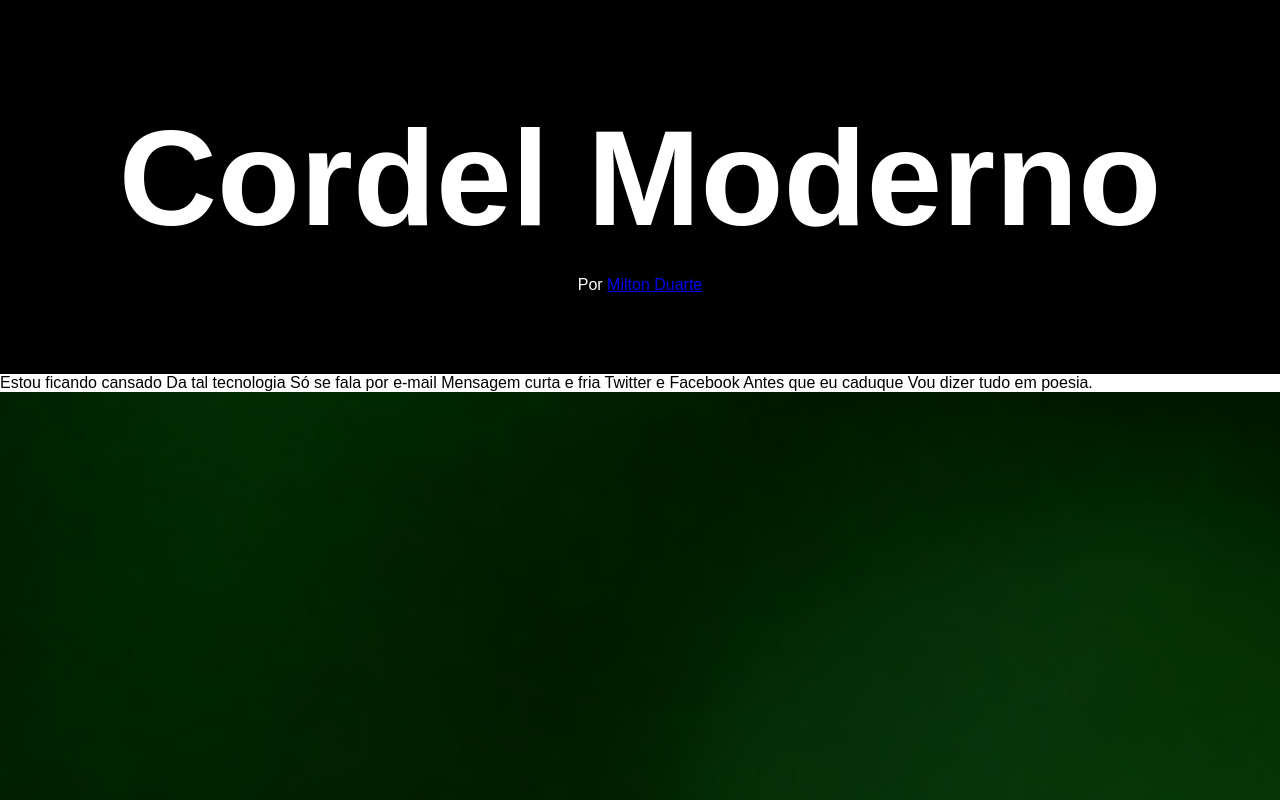
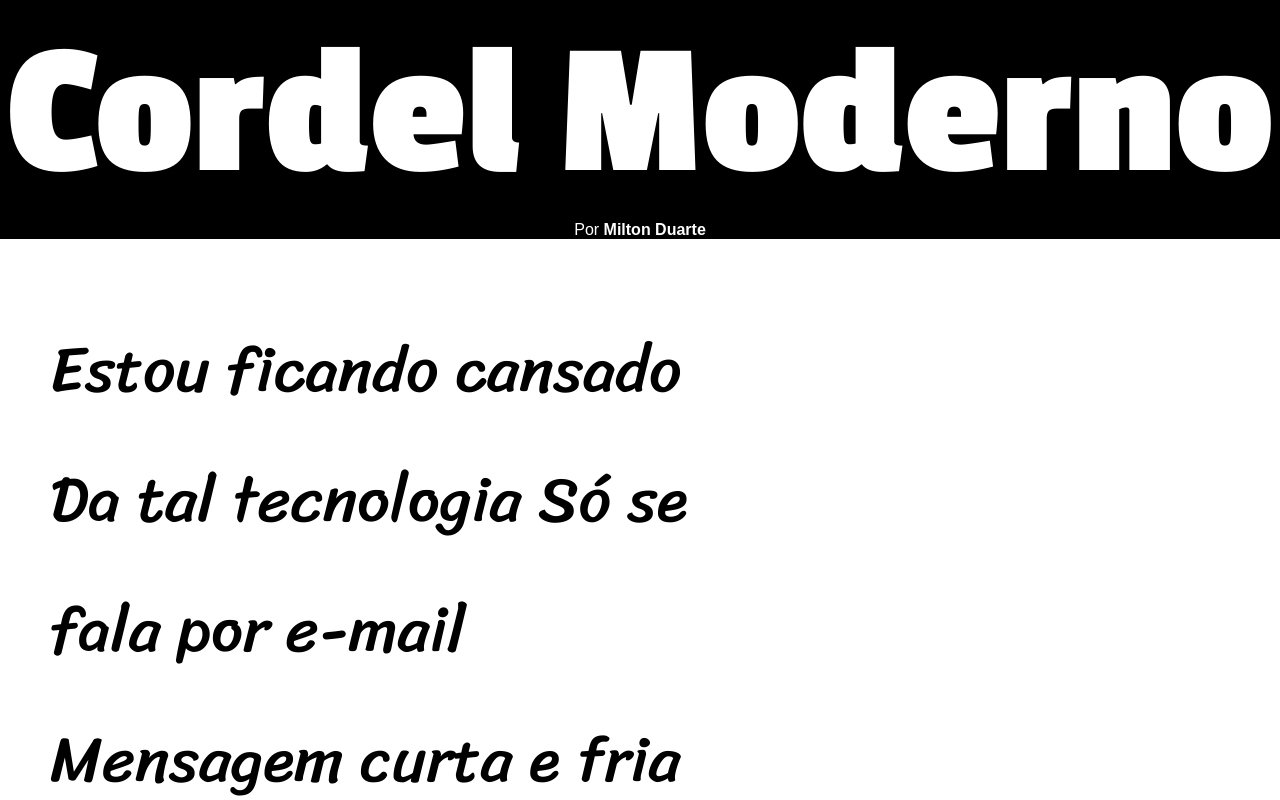
Before and after one commit to alexandreprime/Curso-HTML-5-CSS-3, a plain HTML site: page Desafios das aulas do Curso/Desafio Cordel/index.html in a window 1280 px wide. Shown: the top 800 px of the page. Drawn offline with Linux system fonts and the light colour scheme.

Commit message:
atualizado

```diff
--- a/Desafios das aulas do Curso/Desafio Cordel/estilos-cordel.css
+++ b/Desafios das aulas do Curso/Desafio Cordel/estilos-cordel.css
@@ -1,33 +1,84 @@
 @charset "UTF-8";
+
+@font-face {
+    font-family: 'Passion-one';
+    src: url('fontes/Passion_One/PassionOne-Bold.ttf');
+}
+
+@font-face {
+    font-family: 'Sriracha';
+    src: url('fontes/Sriracha/Sriracha-Regular.ttf');
+}
 
 :root {
     --cor-clara: white;
     --cor-escura: black;
 
-    --fonte-padrao: Arial, Helvetica, Verdana, sans-serif;
+    --fonte-1: Arial, Helvetica, Verdana, sans-serif;
+    --fonte-2: 'Passion-one', cursive;
+    --fonte-3: 'Sriracha', cursive;
 }
 
 * {
     margin: 0px;
     padding: 0px;
+    font-size: 1em;
 }
-body {
-    font-family: var(--fonte-padrao);
+html, body {
+    font-family: var(--fonte-1);
 }
 
 header {
-    font-family: var(--fonte-padrao);
     background-color: var(--cor-escura);
     color: var(--cor-clara);
-    padding: 10vh;
     text-align: center;
 }
 
 header > h1 {
-    font: normal 900 8.5em var(--fonte-padrao), sans-serif;
-    padding: 20px;
+    font: normal normal 12em var(--fonte-2), sans-serif;
+    padding: 10px 0px 0px 0px;
 }
 
 header > p {
+    font-size: 1em;
+}
+
+a#link-milton {
+    text-decoration: none;
+    font-weight: bolder;
+    color: var(--cor-clara);
+}
+
+a#link-milton:hover {
+    text-decoration: underline;
+}
+
+main {
+    background-color: var(--cor-clara);
+    padding: 1em 0em 1em 0em;
+}
+
+.paragrafo-padrao {
+    max-width: 700px;
+    max-height: 850px;
+    padding: 50px;
+    font: normal normal 4em var(--fonte-3);
+    line-height: 130px;
+}
+
+section {
+    width: 100%;
+    height: 300px;
+    background-position: center;
+    background-repeat: no-repeat;
 
 }
+
+section > p {
+    color: var(--cor-clara);
+}
+
+section:nth-of-type(1) {
+    background-image: url('imagens/background001.jpg');
+    height: 1280px;
+}
--- a/Desafios das aulas do Curso/Desafio Cordel/index.html
+++ b/Desafios das aulas do Curso/Desafio Cordel/index.html
@@ -9,14 +9,14 @@
 <body>
     <header>
         <h1>Cordel Moderno</h1>
-        <p>Por <a href="https://www.recantodasletras.com.br/poesias/3186743" target="_blank">
-            Milton Duarte</a>
+        <p>Por <a href="https://www.recantodasletras.com.br/poesias/3186743" target="_blank" id="link-milton">
+            <strong>Milton Duarte</strong></a>
         </p>
     </header>
 
     <main>
         <article>
-            <p>
+            <p class="paragrafo-padrao">
                 Estou ficando cansado
                 Da tal tecnologia
                 Só se fala por e-mail
@@ -27,8 +27,7 @@
             </p>
 
             <section id="secao-1">
-                <p>
-                    <img src="imagens/background001.jpg" alt="Imagem de Fundo da Seçao 1">
+                <p class="paragrafo-padrao">
                     Não é mais como era antes
                     É tudo abreviado
                     "Você" só tem duas letras
@@ -39,7 +38,7 @@
                 </p>
             </section>
 
-            <p>
+            <p class="paragrafo-padrao">
                 Arroba agora não pesa
                 É parte de um endereço
                 Ponto final nem se usa
@@ -57,8 +56,8 @@
             </p>
 
             <section id="secao-2">
-                <p>
-                    <img src="imagens/background002.jpg" alt="">
+                <img src="imagens/background002.jpg" alt="">
+                <p class="paragrafo-padrao">
                     Tenho saudade das cartas
                     Escritas com a própria mão
                     Mandava no mês de Junho
@@ -69,7 +68,7 @@
                 </p>
             </section>
 
-            <p>
+            <p class="paragrafo-padrao">
                 Agora, escrevo e envio
                 Chegando na mesma hora
                 Mas quando vou prosear
```
Also changed, not shown: Desafios das aulas do Curso/Desafio Cordel/fontes/Passion_One/OFL.txt (added), Desafios das aulas do Curso/Desafio Cordel/fontes/Passion_One/PassionOne-Black.ttf (added), Desafios das aulas do Curso/Desafio Cordel/fontes/Passion_One/PassionOne-Bold.ttf (added), Desafios das aulas do Curso/Desafio Cordel/fontes/Passion_One/PassionOne-Regular.ttf (added), Desafios das aulas do Curso/Desafio Cordel/fontes/Sriracha/OFL.txt (added), Desafios das aulas do Curso/Desafio Cordel/fontes/Sriracha/Sriracha-Regular.ttf (added).
